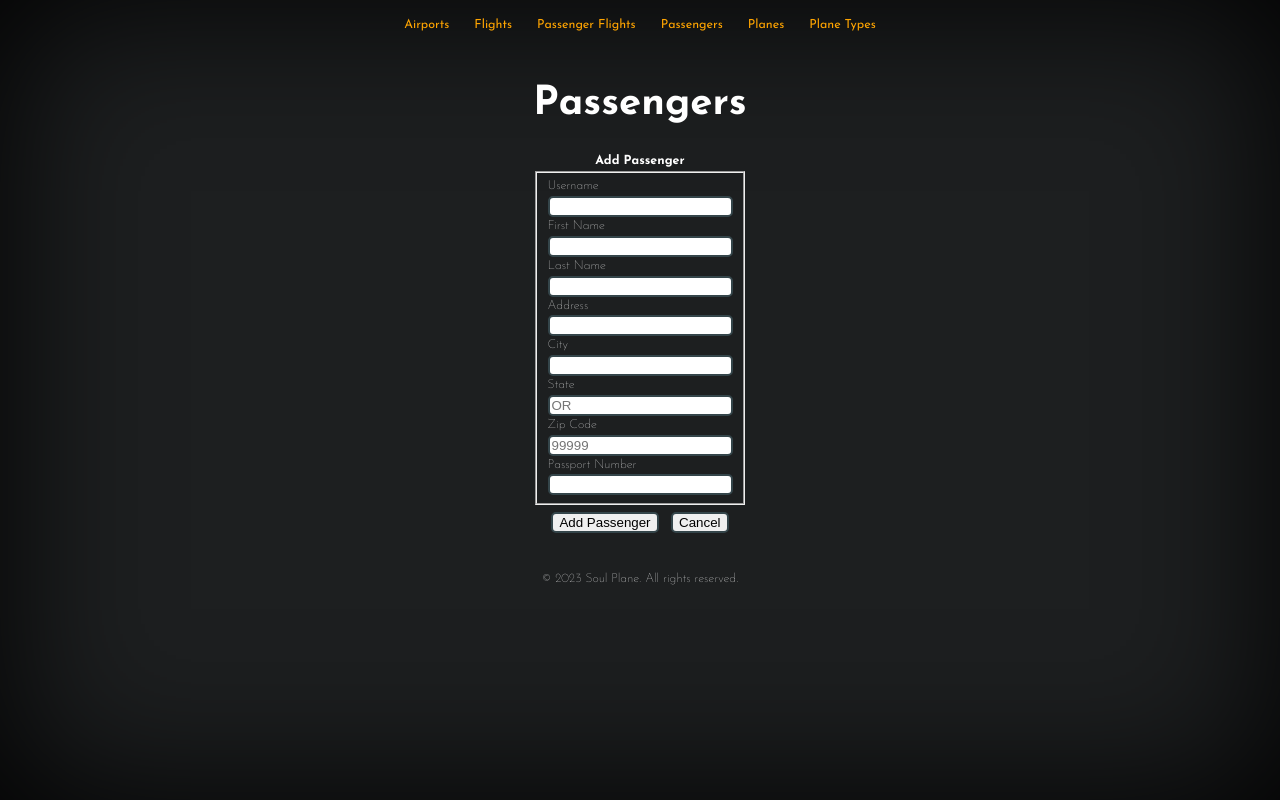
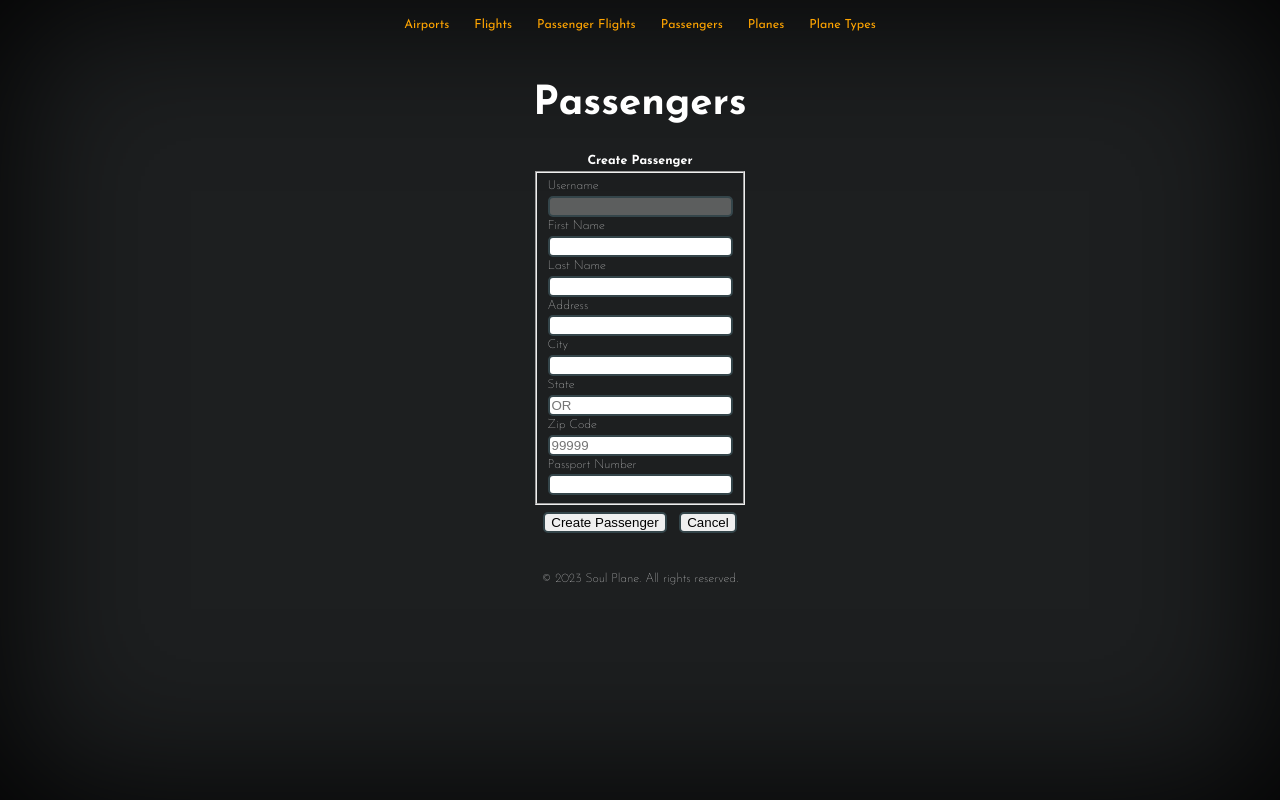
Before and after one commit to mjande/soul-plane, a React (Vite) app in the folder client/: page /Passengers/new in a window 1280 px wide. Built offline with nearby package versions, Linux system fonts and the light colour scheme.

Commit message:
Update Passengers to use Passenger class and consolidate form

```diff
--- a/client/src/components/Nav/Nav.tsx
+++ b/client/src/components/Nav/Nav.tsx
@@ -13,7 +13,7 @@ function Nav() {
                 <Link to='/airports'>Airports</Link>
                 <Link to='/flights'>Flights</Link>
                 <Link to='/PassengerFlights'>Passenger Flights</Link>
-                <Link to='/Passengers'>Passengers</Link>
+                <Link to='/passengers'>Passengers</Link>
                 <Link to='/planes'>Planes</Link>
                 <Link to='/plane-types'>Plane Types</Link>
             </div>
--- a/client/src/routes/Passengers/DeletePassengersForm.tsx
+++ b/client/src/routes/Passengers/DeletePassengerForm.tsx
@@ -1,33 +1,19 @@
 import { FormEvent, useState, useEffect } from "react"
 import Axios from "axios"
 import { useNavigate, useParams } from "react-router-dom"
+import { Passenger } from "../../models";
 
-// Define passengers property
-interface FormData {
-    first_name: string,
-    last_name: string,
-    phone: string,
-    email: string,
-    address: string,
-    city: string,
-    state_abbr: string,
-    zip_code: number,
-    passport_number: string,
-}
-
-export default function DeletePassengersForm() {
+export function DeletePassengerForm() {
     const { id } = useParams();
 
     // Initialize passengers data in client side
-    const [formData, setFormData] = useState<FormData>({
+    const [formData, setFormData] = useState<Partial<Passenger>>({
         first_name: '',
         last_name: '',
-        phone: '',
-        email: '',
         address: '',
         city: '',
-        state_abbr: '',
-        zip_code: 0,
+        state: '',
+        zipcode: '',
         passport_number: '',
     })
 
@@ -39,12 +25,10 @@ export default function DeletePassengersForm() {
             setFormData({
                 first_name: data.first_name,
                 last_name: data.last_name,
-                phone: data.phone,
-                email: data.email,
                 address: data.address,
                 city: data.city,
-                state_abbr: data.state_abbr,
-                zip_code: data.zip_code,
+                state: data.state_abbr,
+                zipcode: data.zip_code,
                 passport_number: data.passport_number,
             })
         }
@@ -77,11 +61,10 @@ export default function DeletePassengersForm() {
             <span>Passenger ID: {id}</span>
             <span>First Name: {formData.first_name}</span>
             <span>Last Name: {formData.last_name}</span>
-            <span>Phone: {formData.phone}</span>
             <span>Address: {formData.address}</span>
             <span>City: {formData.city}</span>
-            <span>State Abbreviation: {formData.state_abbr}</span>
-            <span>Zip Code: {formData.zip_code}</span>
+            <span>State Abbreviation: {formData.state}</span>
+            <span>Zip Code: {formData.zipcode}</span>
             <span>Passport Number: {formData.passport_number}</span>
           </fieldset>
           <div className="buttons-container">
--- a/client/src/routes/Passengers/NewPassengersForm.tsx
+++ /dev/null
@@ -1,89 +0,0 @@
-import { FormEvent, ChangeEvent, useState } from "react"
-import Axios from "axios"
-import { useNavigate } from "react-router-dom"
-
-
-// Define Passengers property
-interface FormData {
-    username: string,
-    first_name: string,
-    last_name: string,
-    address: string,
-    city: string,
-    state_abbr: string,
-    zip_code: number,
-    passport_number: string,
-}
-
-export default function NewPassengersForm() {
-    // Initialize passenger data on clientside
-    const [formData, setFormData] = useState<FormData>({
-        username: '',
-        first_name: '',
-        last_name: '',
-        address: '',
-        city: '',
-        state_abbr: '',
-        zip_code: 0,
-        passport_number: '',
-    })
-    const navigate = useNavigate();
-
-    // Handle input change on passengers form
-    async function handleInputChange(event: ChangeEvent<HTMLInputElement>) {
-        const { name, value } = event.target
-        setFormData((prevFormData) => ({
-            ...prevFormData,
-            [name]: value,
-        }))
-    }
-
-    // Handle adding new passengers using a post request
-    async function handleSubmit(event: FormEvent<HTMLFormElement>) {
-        event.preventDefault()
-
-        try {
-            const response = await Axios.post(`${import.meta.env.VITE_BACKEND_HOST}/passengers`, formData)
-            console.log(response)
-            navigate("/Passengers")
-        } catch(error) {
-            console.log(error)
-        }
-    }
-
-    return (
-        <div>
-            <h1>Passengers</h1>
-
-            <div id="insert">
-            <form id="addPassengers" method="post" onSubmit={handleSubmit}>
-                <legend>
-                <strong>Add Passenger</strong>
-                </legend>
-                <fieldset className="fields">
-                    <label>Username</label>
-                    <input type="text" name="username" onChange={handleInputChange} required />
-                    <label>First Name</label>
-                    <input type="text" name="first_name" onChange={handleInputChange} required />
-                    <label>Last Name</label>
-                    <input type="text" name="last_name" onChange={handleInputChange} required />
-                    <label>Address</label>
-                    <input type="text" name="address" onChange={handleInputChange} required/>
-                    <label>City</label>
-                    <input type="text" name="city" onChange={handleInputChange} required />
-                    <label>State</label>
-                    <input type="text" name="state_abbr" onChange={handleInputChange} required placeholder="OR" maxLength={2}/>
-                    <label>Zip Code</label>
-                    <input type="text" pattern="[0-9]{5}" name="zip_code" onChange={handleInputChange} required placeholder="99999" maxLength={5}/>
-                    <label>Passport Number</label>
-                    <input type="text" name="passport_number" onChange={handleInputChange} required maxLength={20}/>
-                </fieldset>
-                <div className="buttons-container">
-                    <input className="btn" type="submit" value="Add Passenger" />
-                    <input className="btn" type="button" value="Cancel" onClick={() => navigate(-1)}/>
-                </div>
-            </form>
-            </div>
-        </div>
-    )
-}
--- a/client/src/routes/Passengers/UpdatePassengersForm.tsx
+++ b/client/src/routes/Passengers/PassengerForm.tsx
@@ -1,54 +1,23 @@
 import { FormEvent, ChangeEvent, useState, useEffect } from "react"
-import Axios from "axios"
+import Axios, { AxiosResponse } from "axios"
 import { useNavigate, useParams } from "react-router-dom"
+import { Passenger } from "../../models";
 
-
-// Define passenger properties
-interface FormData {
-    username: string,
-    first_name: string,
-    last_name: string,
-    phone: string,
-    address: string,
-    city: string,
-    state_abbr: string,
-    zip_code: number,
-    passport_number: string,
-}
-
-export default function UpdatePassengersForm() {
+export function PassengerForm() {
     const { id } = useParams();
     // Initialize passenger form data
-    const [formData, setFormData] = useState<FormData>({
-        username: '',
-        first_name: '',
-        last_name: '',
-        phone: '',
-        address: '',
-        city: '',
-        state_abbr: '',
-        zip_code: 0,
-        passport_number: '',
-    })
+    const [formData, setFormData] = useState<Partial<Passenger>>({})
 
     // Get request for current passenger
     useEffect(() => {
-        async function getPassengers() {
-            const response = await Axios.get(`${import.meta.env.VITE_BACKEND_HOST}/passengers/${id}`)
-            const data = response.data[0]
-            setFormData({
-                username: data.username,
-                first_name: data.first_name,
-                last_name: data.last_name,
-                phone: data.phone,
-                address: data.address,
-                city: data.city,
-                state_abbr: data.state_abbr,
-                zip_code: data.zip_code,
-                passport_number: data.passport_number,
-            })
+        async function getPassenger() {
+            if (id) {
+                const response = await Axios.get(`${import.meta.env.VITE_BACKEND_HOST}/passengers/${id}`)
+                const passenger = response.data[0]
+                setFormData(passenger)
+            }
         }
-        getPassengers()
+        getPassenger()
     }, [id])
 
     const navigate = useNavigate();
@@ -67,7 +36,13 @@ export default function UpdatePassengersForm() {
         event.preventDefault()
 
         try {
-            const response = await Axios.put(`${import.meta.env.VITE_BACKEND_HOST}/passengers/${id}`, formData)
+            let response: AxiosResponse;
+
+            if (id) {
+                response = await Axios.put(`${import.meta.env.VITE_BACKEND_HOST}/passengers/${id}`, formData)
+            } else {
+                response = await Axios.post(`${import.meta.env.VITE_BACKEND_HOST}/passengers`, formData)
+            }
             console.log(response)
             navigate("/Passengers")
         } catch(error) {
@@ -79,10 +54,10 @@ export default function UpdatePassengersForm() {
         <div>
             <h1>Passengers</h1>
 
-            <div id="update">
-            <form id="updatePassengers" method="put" onSubmit={handleSubmit}>
+            <div>
+            <form onSubmit={handleSubmit}>
                 <legend>
-                <strong>Update Passenger</strong>
+                <strong>{ id ? 'Update Passenger' : 'Create Passenger' }</strong>
                 </legend>
                 <fieldset className="fields">
                     <label>Username</label>
@@ -96,14 +71,14 @@ export default function UpdatePassengersForm() {
                     <label>City</label>
                     <input type="text" name="city" onChange={handleInputChange} value={formData.city} required/>
                     <label>State</label>
-                    <input type="text" name="state_abbr" onChange={handleInputChange} value={formData.state_abbr} required placeholder="OR" maxLength={2} pattern="[A-Z]{2}"/>
+                    <input type="text" name="state" onChange={handleInputChange} value={formData.state} required placeholder="OR" maxLength={2} pattern="[A-Z]{2}"/>
                     <label>Zip Code</label>
-                    <input type="text" pattern="[0-9]{5}" name="zip_code" onChange={handleInputChange} value={formData.zip_code} required placeholder="99999" maxLength={5}/>
+                    <input type="text" pattern="[0-9]{5}" name="zipcode" onChange={handleInputChange} value={formData.zipcode} required placeholder="99999" maxLength={5}/>
                     <label>Passport Number</label>
                     <input type="text" name="passport_number" onChange={handleInputChange} value={formData.passport_number} required maxLength={20}/>
                 </fieldset>
                 <div className="buttons-container">
-                    <input className="btn" type="submit" value="Update Passenger" />
+                    <input className="btn" type="submit" value={ id ? "Update Passenger" : "Create Passenger" } />
                     <input className="btn" type="button" value="Cancel" onClick={() => navigate(-1)}/>
                 </div>
             </form>
```
Also changed, not shown: client/src/main.tsx (+6 -7 lines), client/src/routes/Passengers/Passengers.tsx (+2 -15 lines), 1 other file (tests, documents, lock files or other folders).
